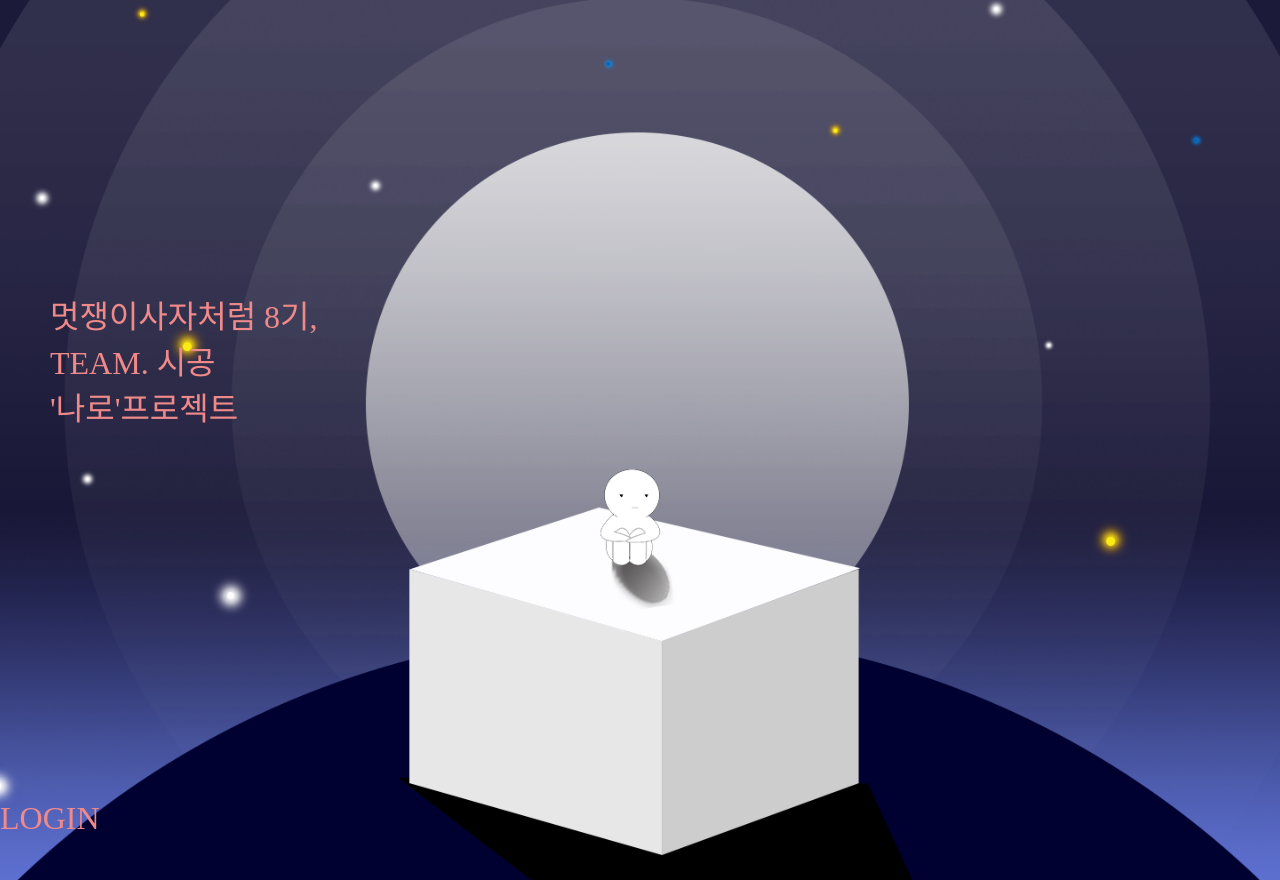
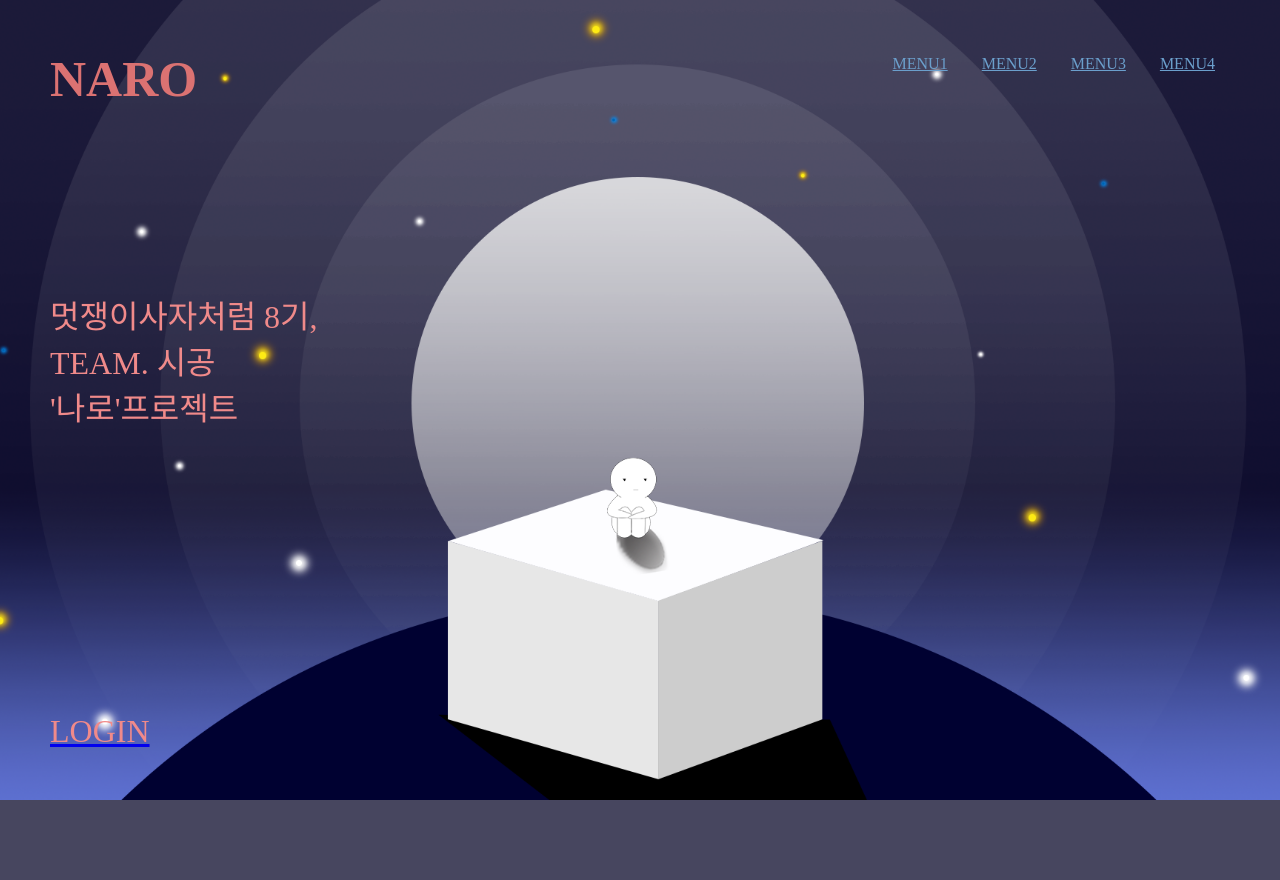
Before and after one commit to LIkelion-at-KOREATECH/Naro, a Django app: page / in a window 1280 px wide; the page is wider, and only the part inside the window is pictured. After the commit the page ends 800 px from the top of that part, so only its background shows below. Run offline with Django 3.2, Linux system fonts and the light colour scheme.

Commit message:
메인페이지 오류 해결했음

```diff
--- a/Naroproject/Main/static/css/main_bf_login.css
+++ b/Naroproject/Main/static/css/main_bf_login.css
@@ -2,7 +2,7 @@
 /* font-family: 'Noto Sans KR', sans-serif; */
 
 * {margin: 0; padding: 0; box-sizing: border-box;}
-body {height: 100vh; overflow: hidden;}
+body {height: 100%; overflow: hidden;}
 
 /* .container {
     max-width: 1200px; margin: 0px auto;
@@ -18,7 +18,7 @@ header {
     position: fixed; z-index: 99;
     top: 0; left: 0; right: 0;
     padding: 50px;
-    transform: translateY(-100px);
+    /* transform: translateY(-100px); */
     transition: all 1s ease;
 }
 header .active {transform: translateY(0);}
@@ -41,7 +41,7 @@ main::before{
     height: 100vh;
     background: url(/static/images/MainPage.png) no-repeat center;
     background-size: cover;
-    transform: scale(1.2);
+    /* transform: scale(1.2); */
     transition: all 1s linear;
 }
 main::after {
@@ -50,12 +50,12 @@ main::after {
     top: 0; right: 0; bottom: 0; left: 0;
     background: #000;
     background-size: cover;
-    transform: scale(1.2);
+    /* transform: scale(1.2); */
     opacity: 1;
     transition: all 1s linear;
 }
 main.active::after {opacity: 0;}
-main .container {
+main >.container {
     position: absolute;
     top: 45vh; left: 0; right: 0;
     transform: translateY(-50%);
@@ -70,3 +70,10 @@ main p:nth-child(1) {transform: translateY(50px);}
 main p:nth-child(2) {transform: translateY(75px);}
 main p:nth-child(3) {transform: translateY(100px);}
 main.active p {opacity: 1; transform: translateY(0);}
+.go_login{
+    position: absolute;
+    bottom: 0vh;
+    left: 0;
+    right: 0;
+    padding: 50px;
+}
--- a/Naroproject/Main/templates/main/main_bf_login.html
+++ b/Naroproject/Main/templates/main/main_bf_login.html
@@ -27,10 +27,10 @@
             <p>'나로'프로젝트</p>
         </div>
         <div class="go_login">
-            <!-- <a href="{% url 'login' %}"> -->
-                <div class="login_box">
-                </div>
-                <p>LOGIN</p>
+            <a href="{% url 'login' %}">
+                <p>
+                    LOGIN
+                </p>
             </a>
         </div>
 
```
